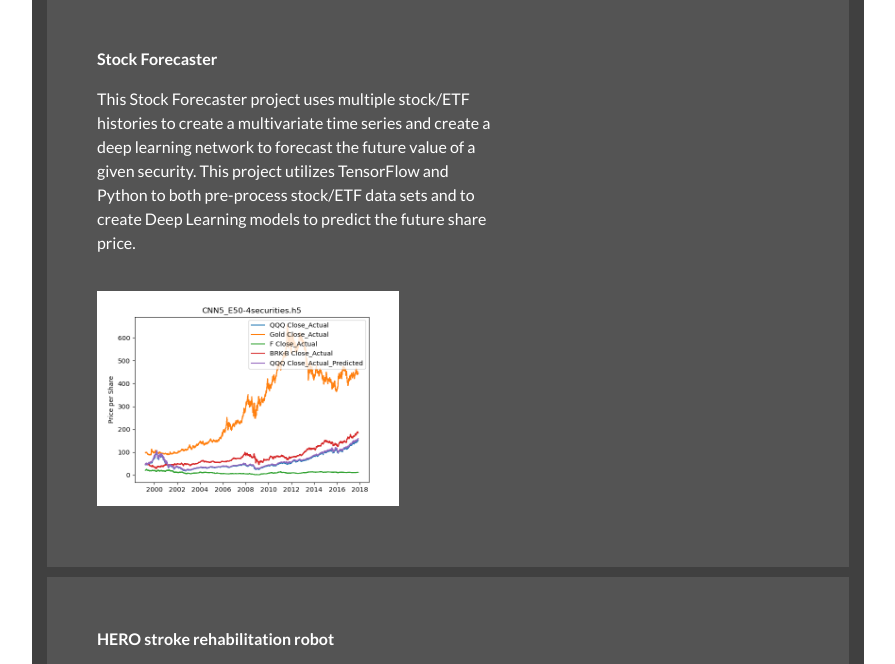
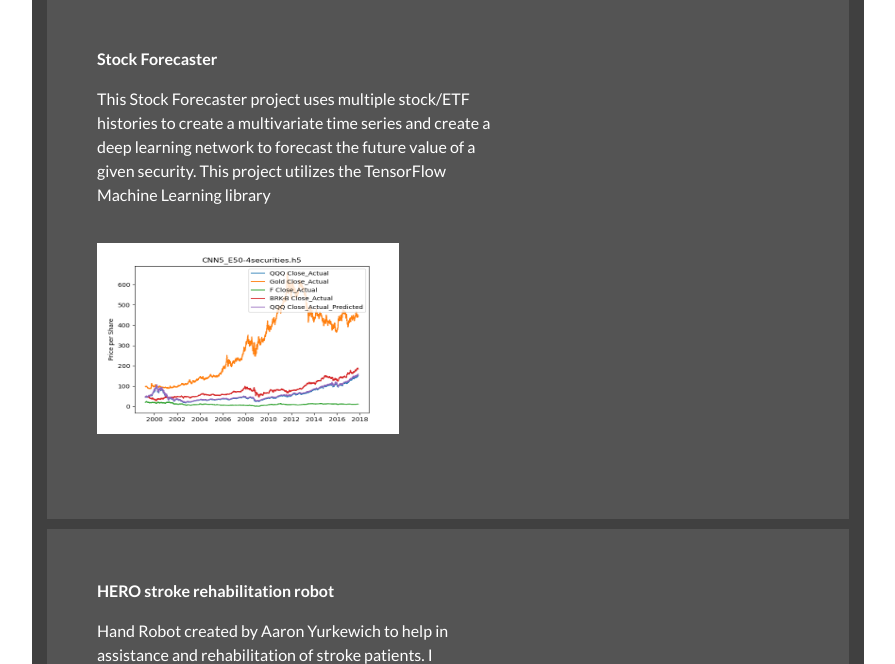
Before and after one commit to drossos/drossos.github.io, a plain HTML site: page index.html in a window 1280 px wide. Shown: the part 4238-4902 px from the top of the page, without its empty margins (352-1247 px from the left). Drawn offline with Linux system fonts and the light colour scheme.

Commit message:
minor text change

```diff
--- a/index.html
+++ b/index.html
@@ -247,7 +247,7 @@
                         <div class="row">
                           <div class="col-xs-6 education">
                             <p class="expr-title">Stock Forecaster</p>
-                              <p style=>This Stock Forecaster project uses multiple stock/ETF histories to create a multivariate time series and create a deep learning network to forecast the future value of a given security. This project utilizes TensorFlow and Python to both pre-process stock/ETF data sets and to create Deep Learning models to predict the future share price.</p>
+                              <p style=>This Stock Forecaster project uses multiple stock/ETF histories to create a multivariate time series and create a deep learning network to forecast the future value of a given security. This project utilizes the TensorFlow Machine Learning library</p>
                               <img src="assets/images/CNN5_E50-4securities.h5.png" style="width:75%;height: 50%; padding-top:20px;">
                           </div>
 
```
